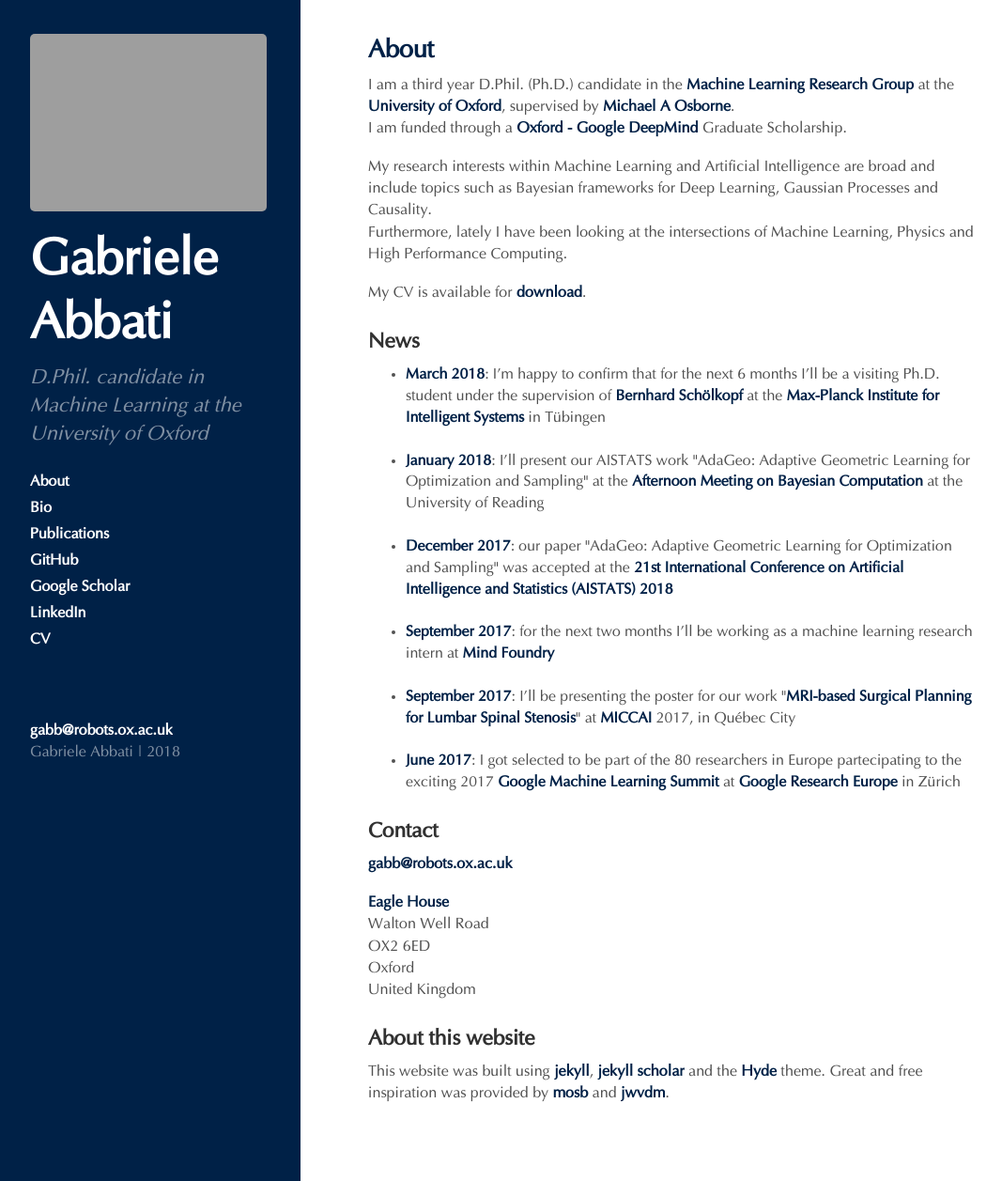
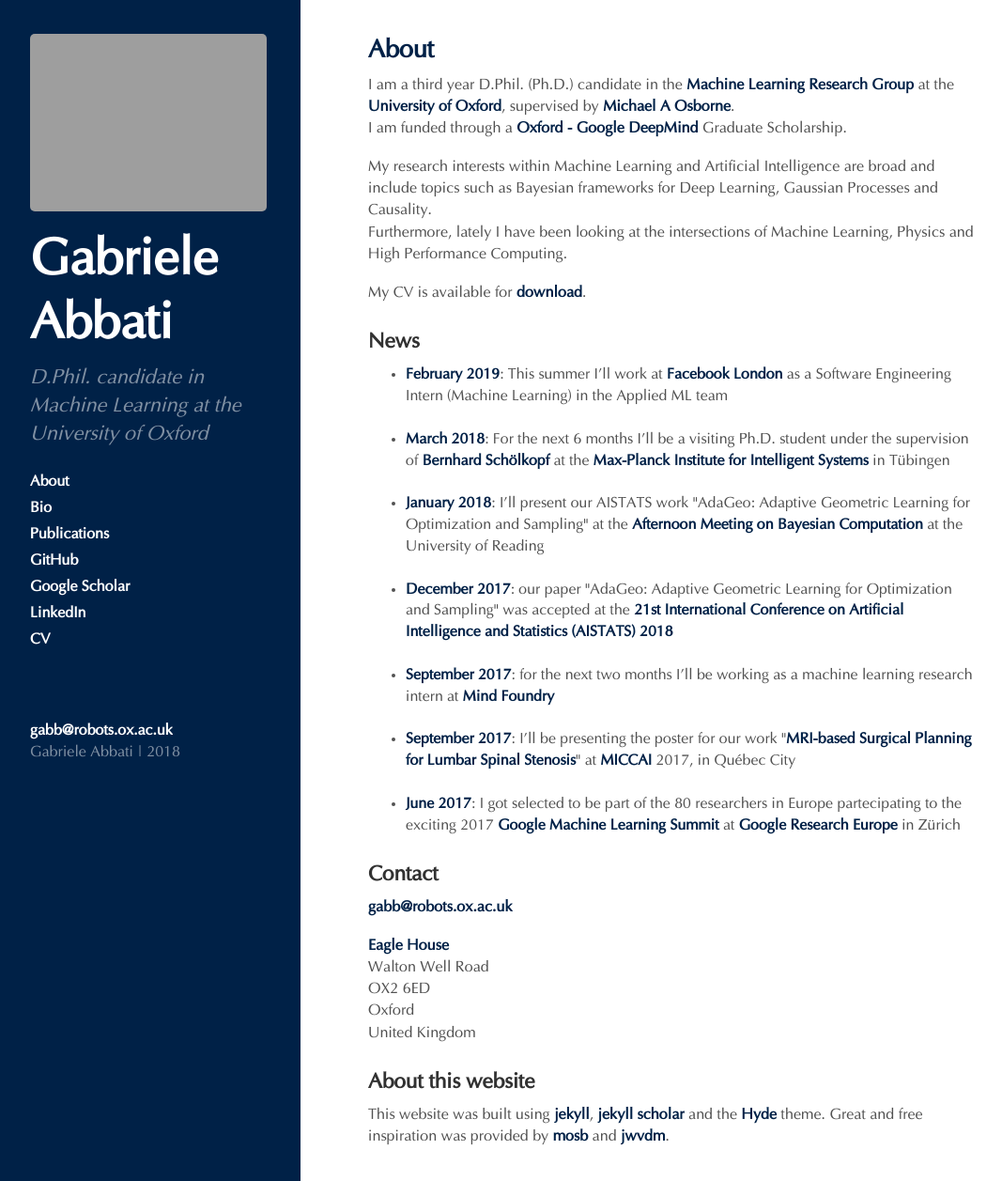
Before and after one commit to gabb7/robots_gabb, a Jekyll site: the page built from index.html, in a window 1280 px wide and 1257 px high. Shown: the whole window at 94% size, without its empty margins (4-1071 px from the left). Built offline with Jekyll 4.4.1, drawn with Linux system fonts in a browser that asks for light colours; Markdown is read by kramdown in place of the engine named in the settings; the list of posts is cut into pages by our own code.

Commit message:
updated news

```diff
--- a/index.html
+++ b/index.html
@@ -33,7 +33,8 @@ layout: default
 </h3>
 
 <ul>
-    <li><b style="color:#002147";>March 2018</b>: I'm happy to confirm that for the next 6 months I'll be a visiting Ph.D. student under the supervision of <a href="http://is.tuebingen.mpg.de/person/bs">Bernhard Schölkopf</a> at the <a href="https://is.mpg.de/">Max-Planck Institute for Intelligent Systems</a> in Tübingen<br><br></li>
+    <li><b style="color:#002147";>February 2019</b>: This summer I'll work at <a href="https://www.facebook.com/facebooklondon/">Facebook London</a> as a Software Engineering Intern (Machine Learning) in the Applied ML team<br><br></li>
+    <li><b style="color:#002147";>March 2018</b>: For the next 6 months I'll be a visiting Ph.D. student under the supervision of <a href="http://is.tuebingen.mpg.de/person/bs">Bernhard Schölkopf</a> at the <a href="https://is.mpg.de/">Max-Planck Institute for Intelligent Systems</a> in Tübingen<br><br></li>
     <li><b style="color:#002147";>January 2018</b>: I'll present our AISTATS work "AdaGeo: Adaptive Geometric Learning for Optimization and Sampling" at the <a href="https://www.eventbrite.co.uk/e/afternoon-meeting-on-bayesian-computation-registration-39248617672">Afternoon Meeting on Bayesian Computation</a> at the University of Reading<br><br></li>
     <li><b style="color:#002147";>December 2017</b>: our paper "AdaGeo: Adaptive Geometric Learning for Optimization and Sampling" was accepted at the <a href="http://www.aistats.org/">21st International Conference on Artificial Intelligence and Statistics (AISTATS) 2018</a> <br><br></li>
     <li><b style="color:#002147";>September 2017</b>: for the next two months I'll be working as a machine learning research intern at <a href="http://mindfoundry.ai/">Mind Foundry</a> <br><br></li>
```
